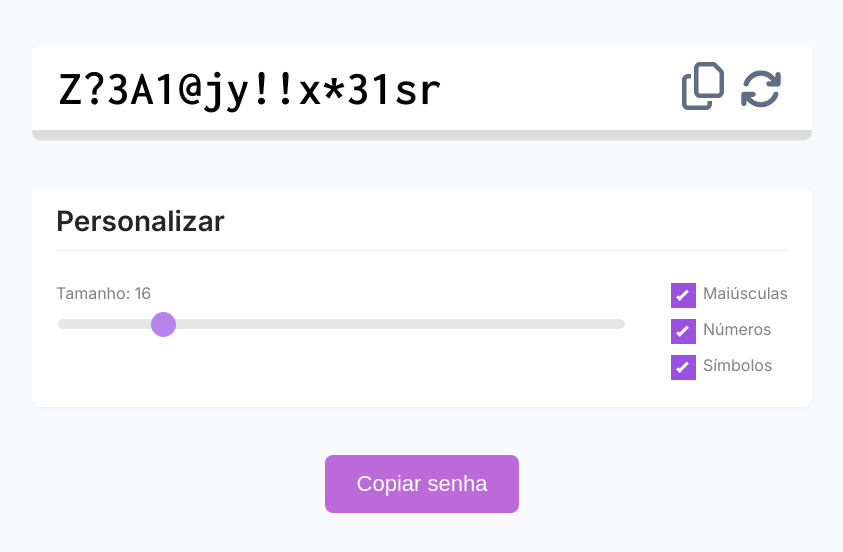
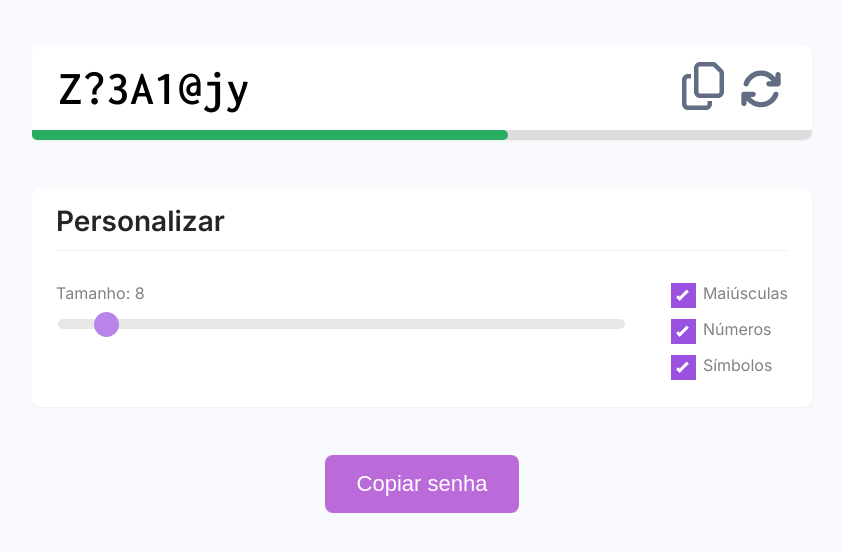
Before and after one commit to MartinsAle/frontend-master, a plain HTML site: page gerador-de-senha/index.html in a window 1280 px wide. Shown: the part 118-670 px from the top of the page, without its empty margins (218-1061 px from the left). Drawn offline with Linux system fonts and the light colour scheme.

Commit message:
Ajustando a barra que indica a segurança da senha

```diff
--- a/gerador-de-senha/index.html
+++ b/gerador-de-senha/index.html
@@ -46,14 +46,14 @@
         <h3 class="title">Personalizar</h3>
         <div class="actions">
           <div class="password-length">
-            <p>Tamanho: <span id="password-length-text">16</span></p>
+            <p>Tamanho: <span id="password-length-text">8</span></p>
             <input
               type="range"
               name="password-length"
               id="password-length"
               class="slider"
-              value="16"
-              min="6"
+              value="8"
+              min="4"
               max="64"
             />
           </div>
@@ -90,7 +90,10 @@
       const uppercaseEl = document.querySelector("#uppercase-check");
       const numberEl = document.querySelector("#number-check");
       const symbolEl = document.querySelector("#symbol-check");
-      let passwordLength = 16;
+      const securityIndicatorBar = document.querySelector(
+        "#security-indicator-bar"
+      );
+      let passwordLength = 8;
 
       //   Função para gerar a senha
       function generatePassword() {
@@ -117,6 +120,38 @@
         }
 
         inputEl.value = password;
+        calculateQuality();
+      }
+
+      // Função para verificar a qualidade da senha e apresentar na tela a cor e tamanho da barra que indica a segurança da senha
+      function calculateQuality() {
+        const percent = Math.round(
+          (passwordLength / 64) * 45 +
+            (uppercaseEl.checked ? 5 : 0) +
+            (numberEl.checked ? 25 : 0) +
+            (symbolEl.checked ? 25 : 0)
+        );
+        console.log(percent);
+        securityIndicatorBar.style.width = `${percent}%`;
+        if (percent > 60) {
+          securityIndicatorBar.classList.remove("cirtical");
+          securityIndicatorBar.classList.remove("warning");
+          securityIndicatorBar.classList.add("safe");
+        } else if (percent > 40) {
+          securityIndicatorBar.classList.remove("cirtical");
+          securityIndicatorBar.classList.remove("safe");
+          securityIndicatorBar.classList.add("warning");
+        } else {
+          securityIndicatorBar.classList.remove("warning");
+          securityIndicatorBar.classList.remove("safe");
+          securityIndicatorBar.classList.add("critical");
+        }
+
+        if (percent >= 100) {
+          securityIndicatorBar.classList.add("completed");
+        } else {
+          securityIndicatorBar.classList.remove("completed");
+        }
       }
 
       //   Instrução para gerar a senha de acordo com o range desejado
```
